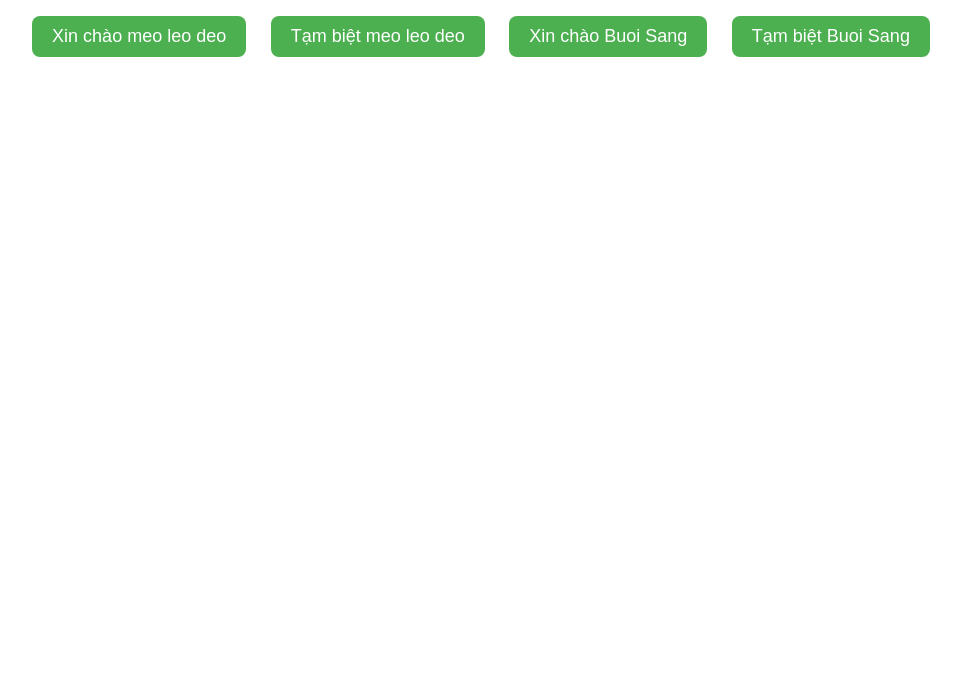
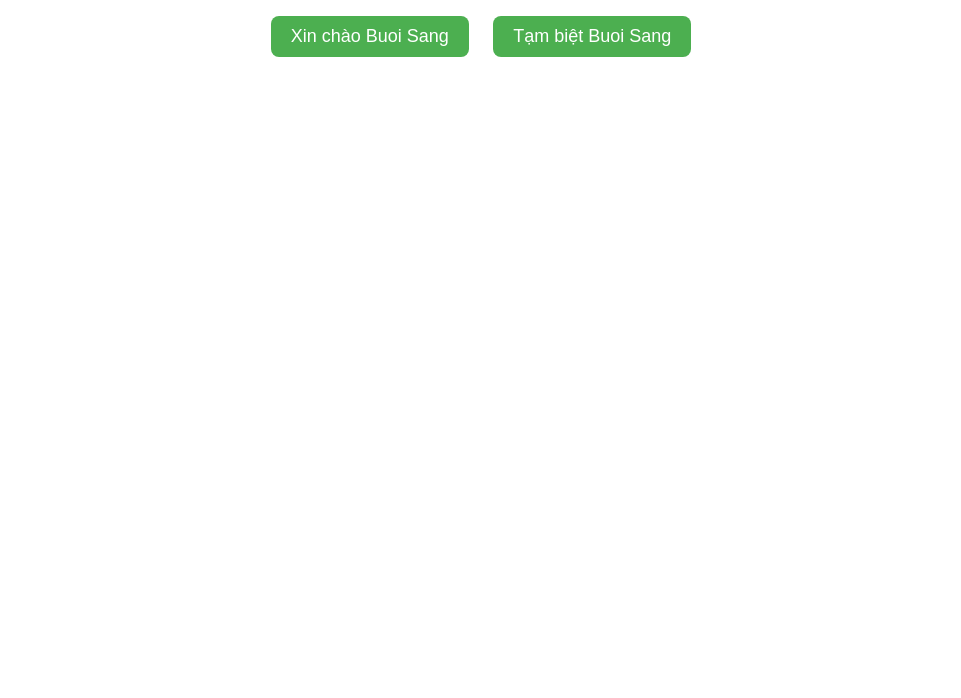
Before and after one commit to AnNguyen264IT/asnenew, a plain HTML site: page index.html in a window 1280 px wide. Shown: the part 102-800 px from the top of the page, without its empty margins (159-1120 px from the left). Drawn offline with Linux system fonts and the light colour scheme.

Commit message:
Update index.html

```diff
--- a/index.html
+++ b/index.html
@@ -27,19 +27,18 @@
 </head>
 <body>
   <h1>Demo Buttons</h1>
-  <button onclick="sayHello()">Xin chào meo leo deo</button>
-  <button onclick="sayGoodbye()">Tạm biệt meo leo deo</button>
+  <button onclick="sayHello()">Xin chào Buoi Sang</button>
+  <button onclick="sayGoodbye()">Tạm biệt Buoi Sang</button>
+
 
   <script>
     function sayHello() {
-      alert("Xin chào! Meo");
+      alert("Xin chào! Buoi Sang");
     }
 
     function sayGoodbye() {
-      alert("Tạm biệt! Meo");
+      alert("Tạm biệt! Buoi Sang");
       </script>
-  <button onclick="sayHello()">Xin chào Buoi Sang</button>
-  <button onclick="sayGoodbye()">Tạm biệt Buoi Sang</button>
 
 </body>
 </html>
```
